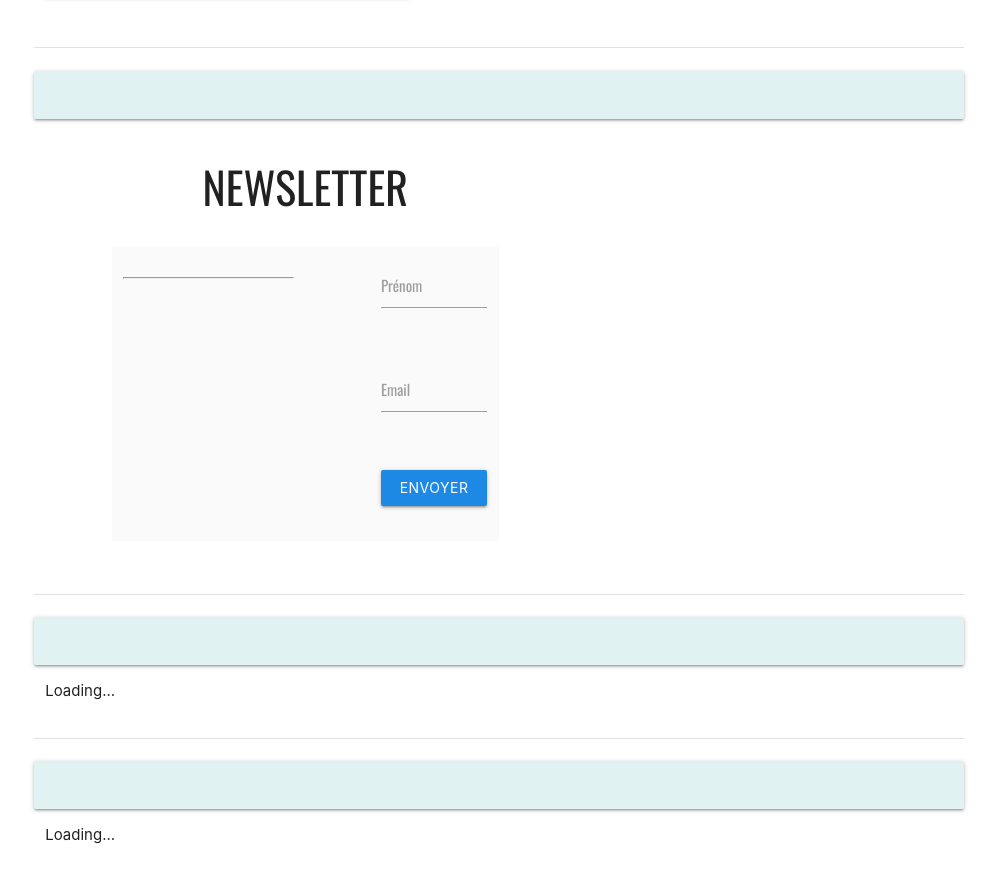
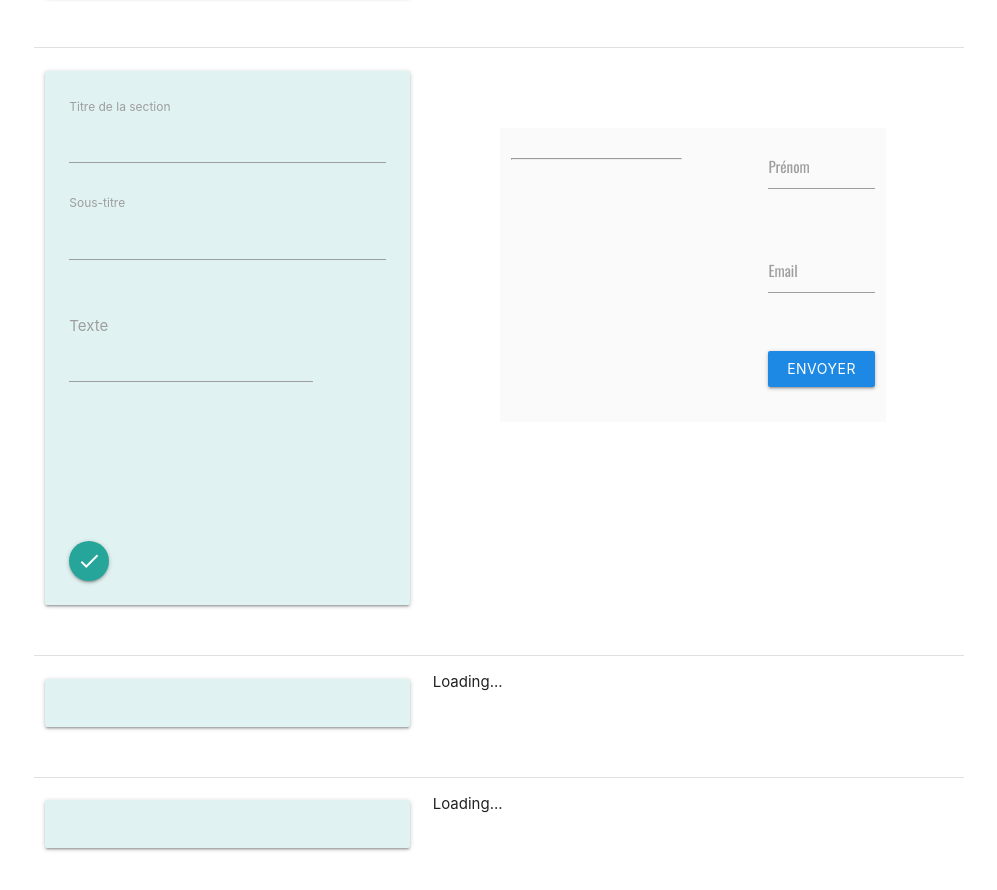
Before and after one commit to WildCodeSchool/paris-js-0918-groupe8-react, a React (Create React App) app: page /admin/editionaccueil in a window 1280 px wide. Shown: the part 1472-2362 px from the top of the page, without its empty margins (266-1263 px from the left). Built offline with nearby package versions, Linux system fonts and the light colour scheme; no server answers.

Commit message:
adding newletter edit + adding contentnewsletter in front

```diff
--- a/src/components/boEditionAcceuil/BoEditGlobal.js
+++ b/src/components/boEditionAcceuil/BoEditGlobal.js
@@ -2,8 +2,11 @@ import React from 'react';
 
 import BoCoverEdit from './BoCoverEdit';
 import Coverimage from '../cover/cover';
+
 import BoCharteEdit from './BoCharteEdit';
 import Charte from '../charte/charte';
+
+import BoNewsletterEdit from './BoNewsletterEdit';
 import Newsletter from '../newsletter/newsletter';
 import Service from '../Service/service';
 import About from '../about/about';
@@ -41,9 +44,10 @@ const BoEditGlobal = () => (
     <div className="divider" />
     <div className="section">
       <div className="row">
-        <div className="col s5" />
+        <div className="col s5">
 					<div className="card-panel teal lighten-5">
-          {/* Inseré le composant ici */}
+						<BoNewsletterEdit />
+					</div>
 				</div>
         <div className="col s7">
           <Newsletter />
@@ -54,9 +58,10 @@ const BoEditGlobal = () => (
     <div className="divider" />
     <div className="section">
       <div className="row">
-        <div className="col s5" />
+        <div className="col s5">
 					<div className="card-panel teal lighten-5">
 						{/* Inseré le composant ici */}
+					</div>
 				</div>
         <div className="col s7">
           <Service />
@@ -67,9 +72,10 @@ const BoEditGlobal = () => (
     <div className="divider" />
     <div className="section">
       <div className="row">
-        <div className="col s5" />
+        <div className="col s5">
 					<div className="card-panel teal lighten-5">
 						{/* Inseré le composant ici */}
+					</div>
 				</div>
         <div className="col s7">
           <About />
--- /dev/null
+++ b/src/components/boEditionAcceuil/BoNewsletterEdit.js
@@ -0,0 +1,136 @@
+/* global alert */
+/* global document */
+
+import React, { Component } from 'react';
+import axios from 'axios';
+import M from 'materialize-css/dist/js/materialize.min';
+
+class BoNewsletterEdit extends Component {
+  state = {
+    title: '',
+    short_content: '',
+    content: '',
+  };
+
+  componentDidMount() {
+    this.getData();
+    const elems = document.querySelectorAll('.tooltipped');
+    M.Tooltip.init(elems);
+    M.updateTextFields();
+  }
+
+  getData = async () => {
+    const response = await axios.get('/api/articles/newsletter');
+    this.setState({
+      title: response.data[0].title,
+      short_content: response.data[0].short_content,
+      content: response.data[0].content,
+    });
+    // .then(('textarea').trigger('autoresize'));
+  }
+
+  handleChange = (e) => {
+    this.setState({ [e.target.name]: e.target.value });
+  };
+
+  editCover = async (event) => {
+    event.preventDefault();
+    const formData = new FormData(event.target);
+    const title = formData.get('title');
+    const short_content = formData.get('short_content');
+    const content = formData.get('content');
+    await axios
+      .put('/api/articles/newsletter', {
+        title,
+        short_content,
+        content,
+      })
+      .then((response) => {
+        if (response.status === 200) {
+          alert('La modification est bien enregistré')
+        } else {
+          alert('Un problème est survenu lors de la modification')
+        }
+      })
+  };
+
+  render() {
+    // déconstruction du state et alias du this.state
+    const { title, short_content, content } = this.state;
+
+    return (
+      <div>
+
+        <form onSubmit={this.editCover}>
+
+          <div className="row">
+            <div className="input col s12">
+              <label htmlFor="title">
+                Titre de la section
+                <input
+                  name="title"
+                  id="title"
+                  value={title}
+                  onChange={this.handleChange}
+                  placeholder=""
+                />
+              </label>
+            </div>
+          </div>
+
+          <div className="row">
+            <div className="input col s12">
+              <label htmlFor="short_content">
+                Sous-titre
+                <input
+                  name="short_content"
+                  id="short_content"
+                  value={short_content}
+                  onChange={this.handleChange}
+                  placeholder=""
+                />
+              </label>
+            </div>
+          </div>
+          <div className="row">
+            <div className="input-field col s12">
+              <label htmlFor="content">
+                Texte
+                <textarea
+                  rows="10"
+                  name="content"
+                  id="content"
+                  value={content}
+                  onChange={this.handleChange}
+                  className="materialize-textarea"
+                  placeholder=""
+                  style={{ height: '150rem !important' }}
+                />
+              </label>
+            </div>
+          </div>
+          <br />
+          <br />
+          <br />
+          <br />
+          <br />
+          <br />
+          <br />
+          <br />
+          <br />
+
+          <button
+            type="submit"
+            className="btn-floating btn-meddium tooltipped waves-effect waves-light"
+            data-position="bottom"
+            data-tooltip="Publier"
+          >
+            <i className="material-icons">check</i>
+          </button>
+        </form>
+      </div>
+    );
+  }
+}
+
+export default BoNewsletterEdit;
--- a/src/components/newsletter/newsletter.jsx
+++ b/src/components/newsletter/newsletter.jsx
@@ -28,16 +28,16 @@ class Newsletter extends Component {
       <div className="newsletterglobal">
 
         <div className="container">
-          <h3 className="center-align titreblog1">NEWSLETTER</h3>
+          <h3 className="center-align titreblog1">{newsletterTable.title}</h3>
 
           <div className="row newsletterblock grey lighten-5">
             <div className="col s12 m6">
               <p className="titledownloadlivretblanc">
-                {newsletterTable.title}
+                {newsletterTable.short_content}
               </p>
               <hr />
               <p className="left-align">
-                {newsletterTable.short_content}
+                {newsletterTable.content}
               </p>
               <br />
             </div>
```
Lines whose indentation alone changed are shown as unchanged.
